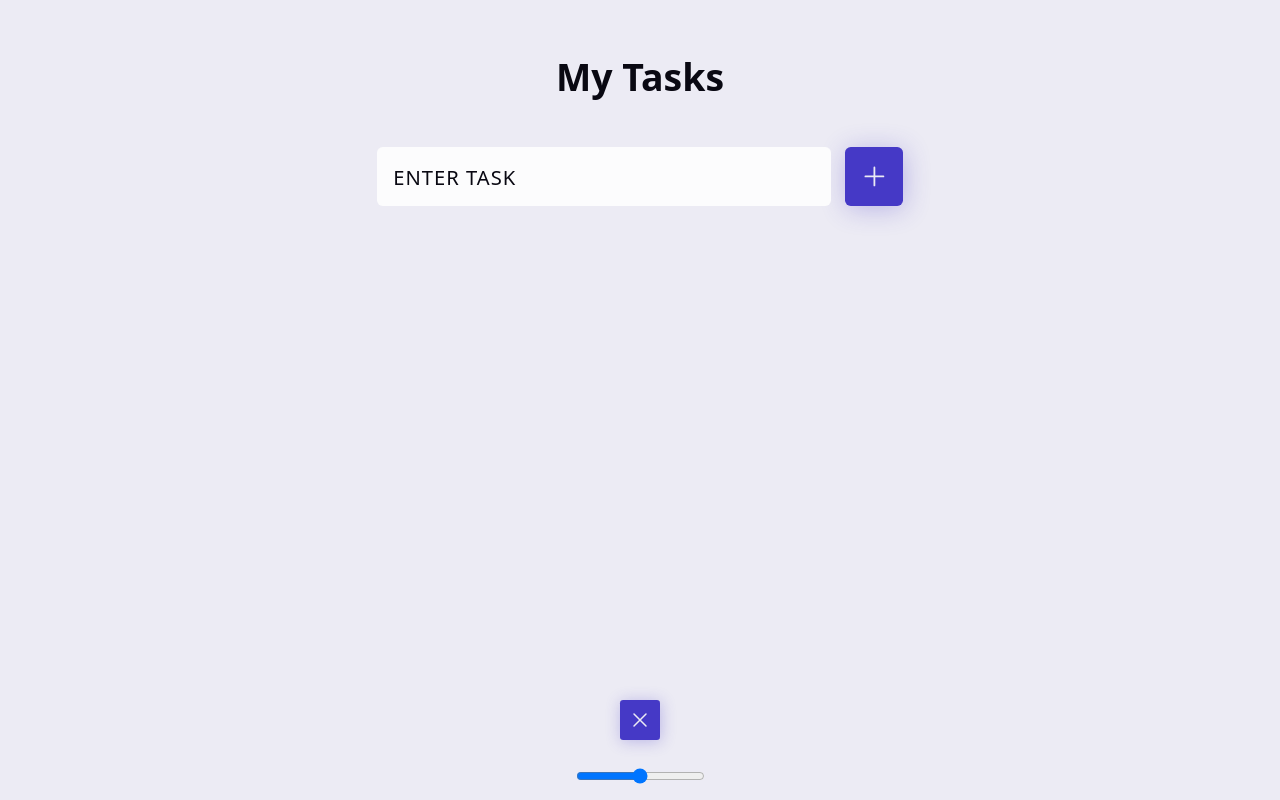
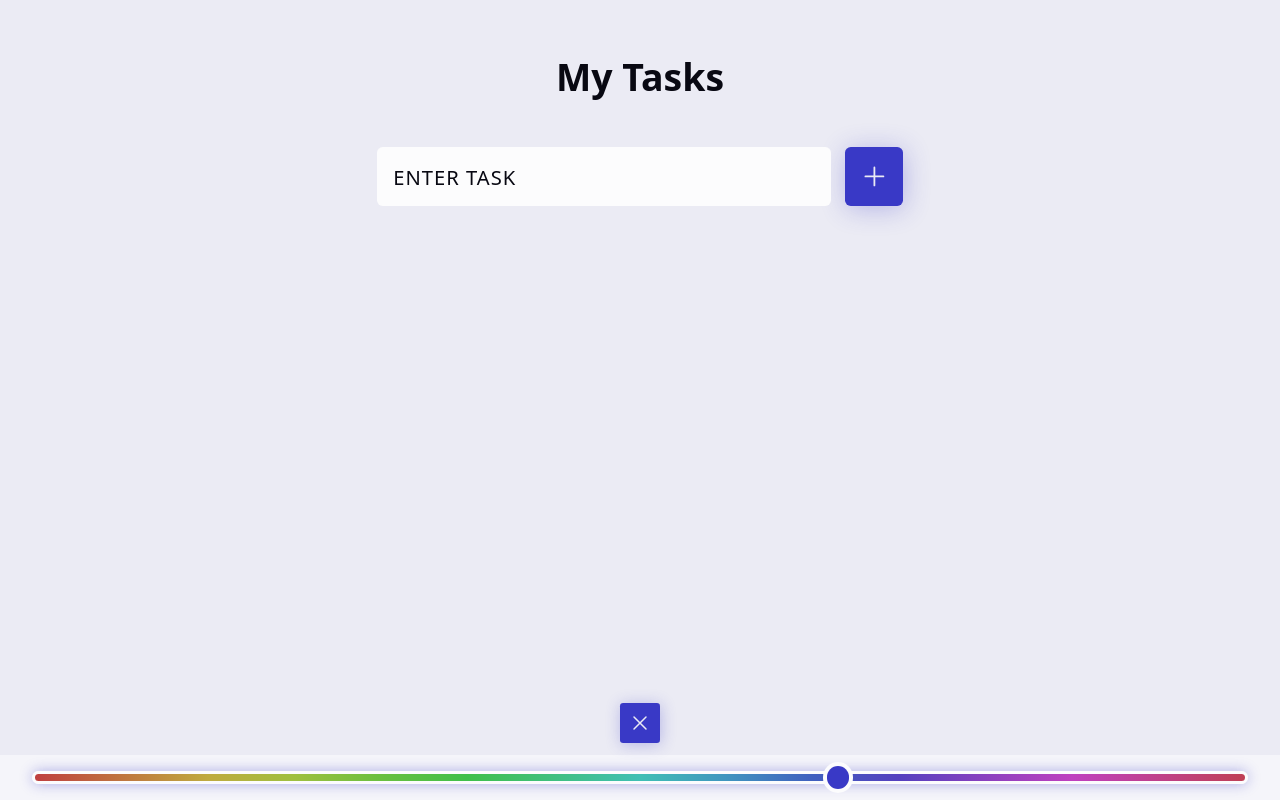
Before and after one commit to Byakuya91/Advanced-To-Do-List, a React (Vite) app in the folder Advanced-To-Do/: page / in a window 1280 px wide. Both pictures are taken after a click on the button 668 px from the left and 764 px from the top of the page. Built offline with nearby package versions, Linux system fonts and the light colour scheme.

Commit message:
I've successfully implemented the toggle between light and dark and the color slider, and have it saved in local storage thanks to the hook. I'll be working on refactoring the code with a useContext to avoid prop drilling.

```diff
--- a/Advanced-To-Do/src/App.jsx
+++ b/Advanced-To-Do/src/App.jsx
@@ -29,8 +29,8 @@ import ThemeSwitcher from "./Components/ThemeSwitcher";
 
 // ** THEME SWITCHER
 //  ** 1) WORK ON CSS SHEET for Theme switcher(DONE)
-//  ** 2) Work on creating ThemeProvider component
-//  ** 3) Code out logic for toggling light/dark mode and theme slider.
+//  ** 2) Work on creating ThemeProvider component(DONE)
+//  ** 3) Code out logic for toggling light/dark mode and theme slider(DONE)
 
 function App() {
   //* Shared state: Tasks
--- a/Advanced-To-Do/src/Components/ThemeSwitcher.jsx
+++ b/Advanced-To-Do/src/Components/ThemeSwitcher.jsx
@@ -1,5 +1,8 @@
 //? React Imports
-import { useState } from "react";
+import { useEffect, useState } from "react";
+
+//? Custom hooks
+import useLocalStorage from "../CustomHooks/useLocalStorage";
 
 // ? Style imports
 import styles from "./ThemeSwitcher.module.css";
@@ -18,13 +21,35 @@ import {
 
 const ThemeSwitcher = () => {
   //  State variables
+  const [hue, setHue] = useLocalStorage("react-todo.color", "240");
+
+  // ! if the user has dark preferences setup beforehand.
+  const defaultDark = window.matchMedia("(prefers-color-scheme: dark)").matches;
+  const [theme, setTheme] = useLocalStorage(
+    "react-todo.theme",
+    defaultDark ? "dark" : "light"
+  );
+
   const [isColorPicking, setIsColorPicking] = useState(false);
-  const [theme, setTheme] = useState("light");
+
+  //   ? modifying the toggle between light and dark
+  useEffect(() => {
+    document.documentElement.setAttribute("color-scheme", theme);
+  }, [theme]);
+
+  //   ? modifying the slider
+  useEffect(() => {
+    document.documentElement.style.setProperty("--_hue", hue);
+  }, [hue]);
 
   return (
     <aside
       className={styles.wrapper}
-      //  style={}
+      style={{
+        backgroundColor: isColorPicking
+          ? "hsl(var(--muted)/.6)"
+          : "transparent",
+      }}
     >
       {isColorPicking ? (
         <>
@@ -35,7 +60,15 @@ const ThemeSwitcher = () => {
           >
             <XMarkIcon />
           </button>
-          <input type="range" />
+          <input
+            className={styles.picker}
+            type="range"
+            min="0"
+            max="360"
+            aria-label="Change color theme slider."
+            value={hue}
+            onInput={(e) => setHue(e.target.value)}
+          />
         </>
       ) : (
         <div className={styles.btns}>
--- a/Advanced-To-Do/src/CustomHooks/useLocalStorage.jsx
+++ b/Advanced-To-Do/src/CustomHooks/useLocalStorage.jsx
@@ -4,7 +4,7 @@ const useLocalStorage = (key, initialValue) => {
   //   Declaring state variables
   const [value, setValue] = useState(() => {
     try {
-      // grabbing value of localStorage
+      // checks the value passed in
       const localValue = window.localStorage.getItem(key);
       // checking if the local value exists
       // ? Whatever is sent to local storage is sent as a string. Localstorage uses JSON.
@@ -15,7 +15,7 @@ const useLocalStorage = (key, initialValue) => {
     }
   });
 
-  //  saving the local storage
+  //  saving change to local storage
   useEffect(() => {
     //    setting the item
     window.localStorage.setItem(key, JSON.stringify(value));
```
